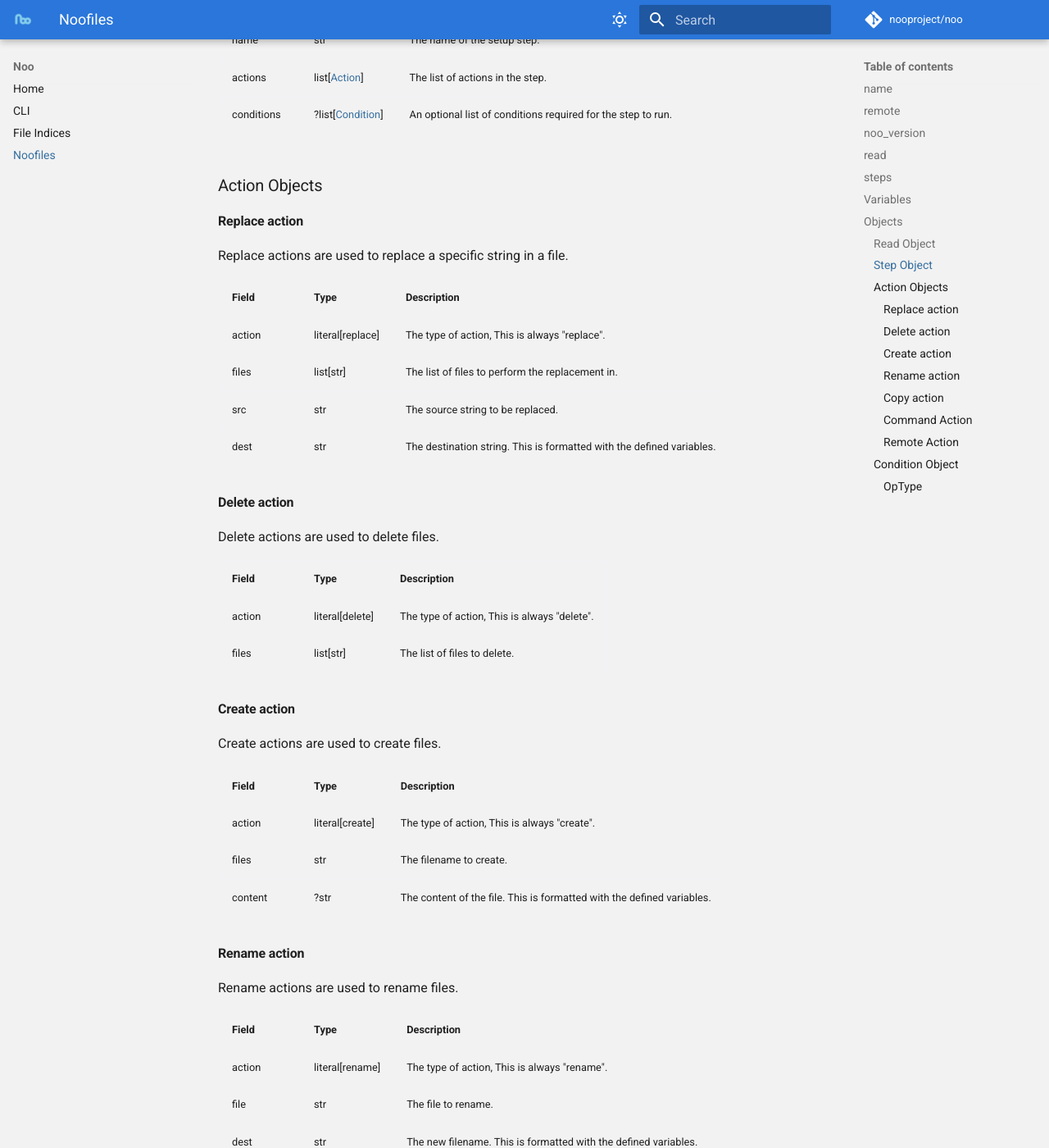
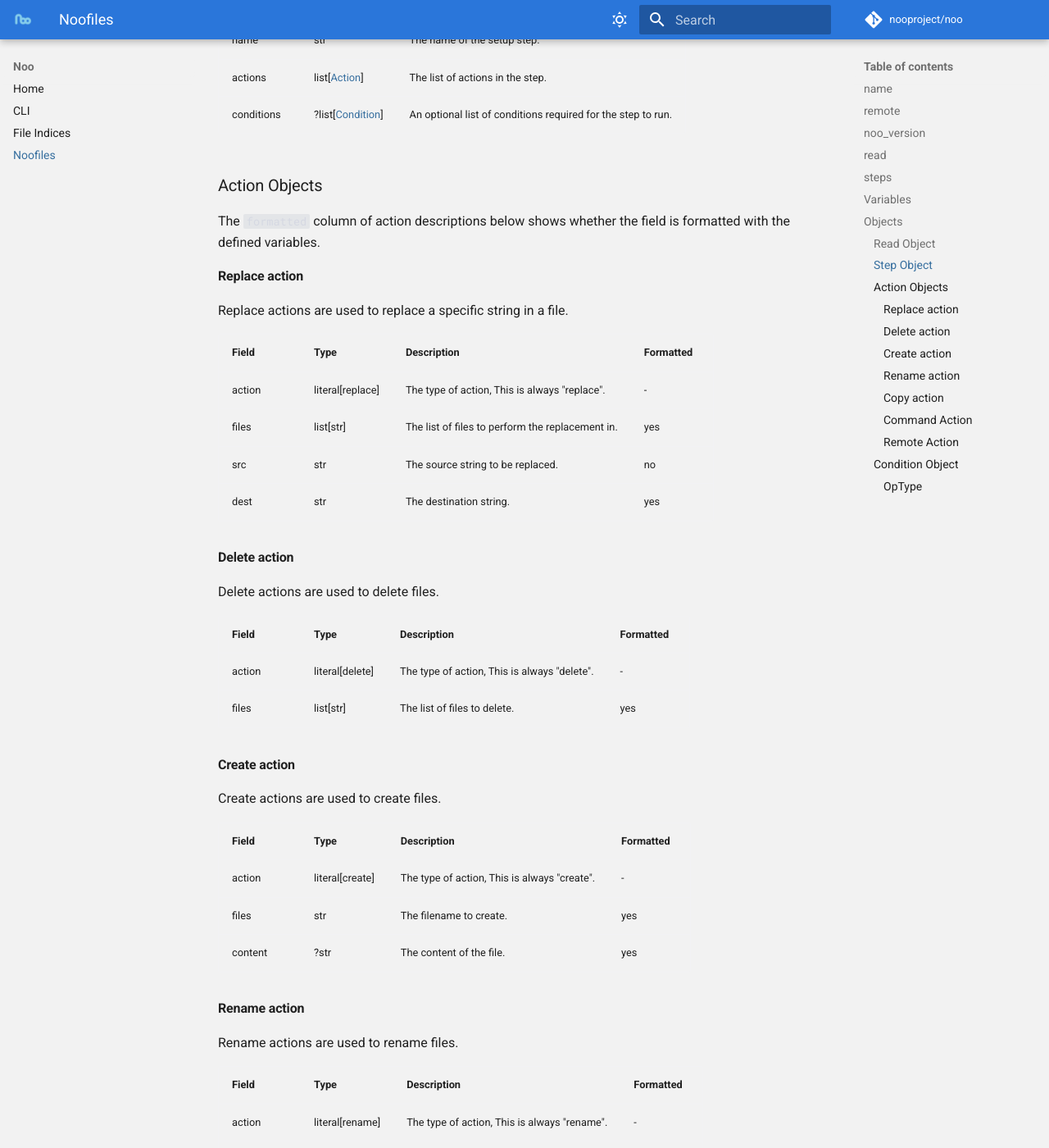
Before and after one commit to nooproject/noo, an MkDocs documentation site: the page built from docs/noofile.md, in a window 1280 px wide and 1400 px high, scrolled down 2279 px. Shown: the whole window at 82% size. Built offline with MkDocs 1.6.1 and Material for MkDocs 9.7.7, drawn with Linux system fonts in a browser that asks for light colours; comment, search, counter and statistics services are not loaded; some of the changed text lies outside the part shown.

Commit message:
chore: update docs to show what is formatted

```diff
--- a/docs/noofile.md
+++ b/docs/noofile.md
@@ -67,75 +67,77 @@ The following is a list of built in variables. They can be accessed by using `$$
 
 ### Action Objects
 
+The `formatted` column of action descriptions below shows whether the field is formatted with the defined variables.
+
 #### Replace action
 
 Replace actions are used to replace a specific string in a file.
 
-| Field  | Type             | Description                                                           |
-|--------|------------------|-----------------------------------------------------------------------|
-| action | literal[replace] | The type of action, This is always "replace".                         |
-| files  | list[str]        | The list of files to perform the replacement in.                      |
-| src    | str              | The source string to be replaced.                                     |
-| dest   | str              | The destination string. This is formatted with the defined variables. |
+| Field  | Type             | Description                                      | Formatted |
+|--------|------------------|--------------------------------------------------|-----------|
+| action | literal[replace] | The type of action, This is always "replace".    | -         |
+| files  | list[str]        | The list of files to perform the replacement in. | yes       |
+| src    | str              | The source string to be replaced.                | no        |
+| dest   | str              | The destination string.                          | yes       |
 
 #### Delete action
 
 Delete actions are used to delete files.
 
-| Field  | Type            | Description                                  |
-|--------|-----------------|----------------------------------------------|
-| action | literal[delete] | The type of action, This is always "delete". |
-| files  | list[str]       | The list of files to delete.                 |
+| Field  | Type            | Description                                  | Formatted |
+|--------|-----------------|----------------------------------------------|-----------|
+| action | literal[delete] | The type of action, This is always "delete". | -         |
+| files  | list[str]       | The list of files to delete.                 | yes       |
 
 #### Create action
 
 Create actions are used to create files.
 
-| Field   | Type            | Description                                                            |
-|---------|-----------------|------------------------------------------------------------------------|
-| action  | literal[create] | The type of action, This is always "create".                           |
-| files   | str             | The filename to create.                                                |
-| content | ?str            | The content of the file. This is formatted with the defined variables. |
+| Field   | Type            | Description                                  | Formatted |
+|---------|-----------------|----------------------------------------------|-----------|
+| action  | literal[create] | The type of action, This is always "create". | -         |
+| files   | str             | The filename to create.                      | yes       |
+| content | ?str            | The content of the file.                     | yes       |
 
 #### Rename action
 
 Rename actions are used to rename files.
 
-| Field  | Type            | Description                                                     |
-|--------|-----------------|-----------------------------------------------------------------|
-| action | literal[rename] | The type of action, This is always "rename".                    |
-| file   | str             | The file to rename.                                             |
-| dest   | str             | The new filename. This is formatted with the defined variables. |
+| Field  | Type            | Description                                  | Formatted |
+|--------|-----------------|----------------------------------------------|-----------|
+| action | literal[rename] | The type of action, This is always "rename". | -         |
+| file   | str             | The file to rename.                          | Yes       |
+| dest   | str             | The new filename.                            | Yes       |
 
 #### Copy action
 
 Copy actions are used to copy files.
 
-| Field  | Type          | Description                                                             |
-|--------|---------------|-------------------------------------------------------------------------|
-| action | literal[copy] | The type of action, This is always "copy".                              |
-| file   | str           | The file to copy.                                                       |
-| dest   | str           | The destination filename. This is formatted with the defined variables. |
+| Field  | Type          | Description                                                             | Formatted |
+|--------|---------------|-------------------------------------------------------------------------|-----------|
+| action | literal[copy] | The type of action, This is always "copy".                              | -         |
+| file   | str           | The file to copy.                                                       | Yes       |
+| dest   | str           | The destination filename. This is formatted with the defined variables. | Yes       |
 
 #### Command Action
 
 Command actions are used to run shell commands. These commands are only run if `--shell` is explicitly specified by the user, or the user has set shell to allow by default using `noo conf set shell allow`.
 
-| Field   | Type               | Description                                                                                                              |
-|---------|--------------------|--------------------------------------------------------------------------------------------------------------------------|
-| action  | literal[command]   | The type of action, This is always "command".                                                                            |
-| command | str                | The command to run. This is formatted with the defined variables.                                                        |
-| fail    | bool; default=true | Whether the whole process should fail if the command returns a non-zero exit code.                                       |
-| cwd     | str; default=.     | The working directory for the command. Defaults to the project directory for `clone` or the current directory for `mod`. |
+| Field   | Type               | Description                                                                                                              | Formatted |
+|---------|--------------------|--------------------------------------------------------------------------------------------------------------------------|-----------|
+| action  | literal[command]   | The type of action, This is always "command".                                                                            | -         |
+| command | str                | The command to run.                                                                                                      | yes       |
+| fail    | bool; default=true | Whether the whole process should fail if the command returns a non-zero exit code.                                       | -         |
+| cwd     | str; default=.     | The working directory for the command. Defaults to the project directory for `clone` or the current directory for `mod`. | no        |
 
 #### Remote Action
 
 Remote actions are used to run additional modify noofiles in another noofile.
 
-| Field  | Type | Description                                                                  |
-|--------|------|------------------------------------------------------------------------------|
-| action | str  | The type of action, This is always "remote".                                 |
-| remote | str  | The noofile to run. This supports the same refs as `noo clone` and `noo mod` |
+| Field  | Type | Description                                                                  | Formatted |
+|--------|------|------------------------------------------------------------------------------|-----------|
+| action | str  | The type of action, This is always "remote".                                 | -         |
+| remote | str  | The noofile to run. This supports the same refs as `noo clone` and `noo mod` | no        |
 
 ### Condition Object
 
```
